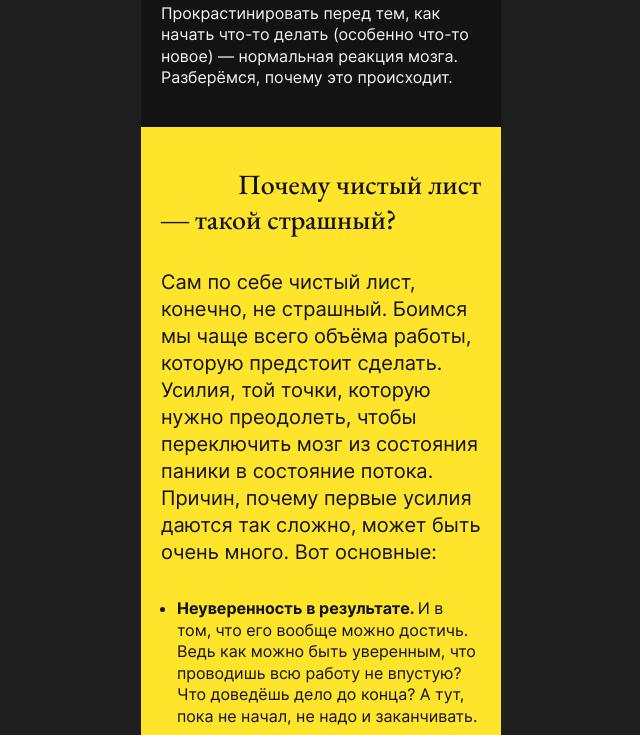
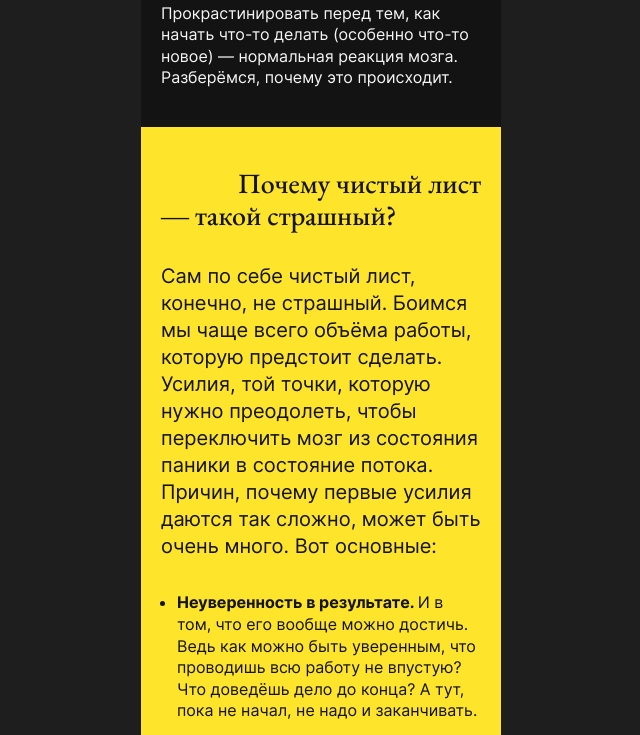
Before and after one commit to Larisa-Proskuryakova/s-chistogo-lista, a plain HTML site: page index.html in a window 1280 px wide. Shown: the part 755-1490 px from the top of the page, without its empty margins (319-959 px from the left). Drawn offline with Linux system fonts and the light colour scheme.

Commit message:
Add files via upload

```diff
--- a/styles/style.css
+++ b/styles/style.css
@@ -22,7 +22,7 @@ blockquote {
 .content-section {
   box-sizing: border-box;
   width: 360px;
-  min-height: 100px;
+  /*min-height: 100px;*/
   margin: auto;
 }
 
@@ -142,7 +142,7 @@ blockquote {
   font-family: "EB Garamond", serif;
   font-weight: 500;
   font-size: 28px;
-  line-height: 1.25;
+  line-height: 1.15;
 }
 
 .content-section__introduction {
```
